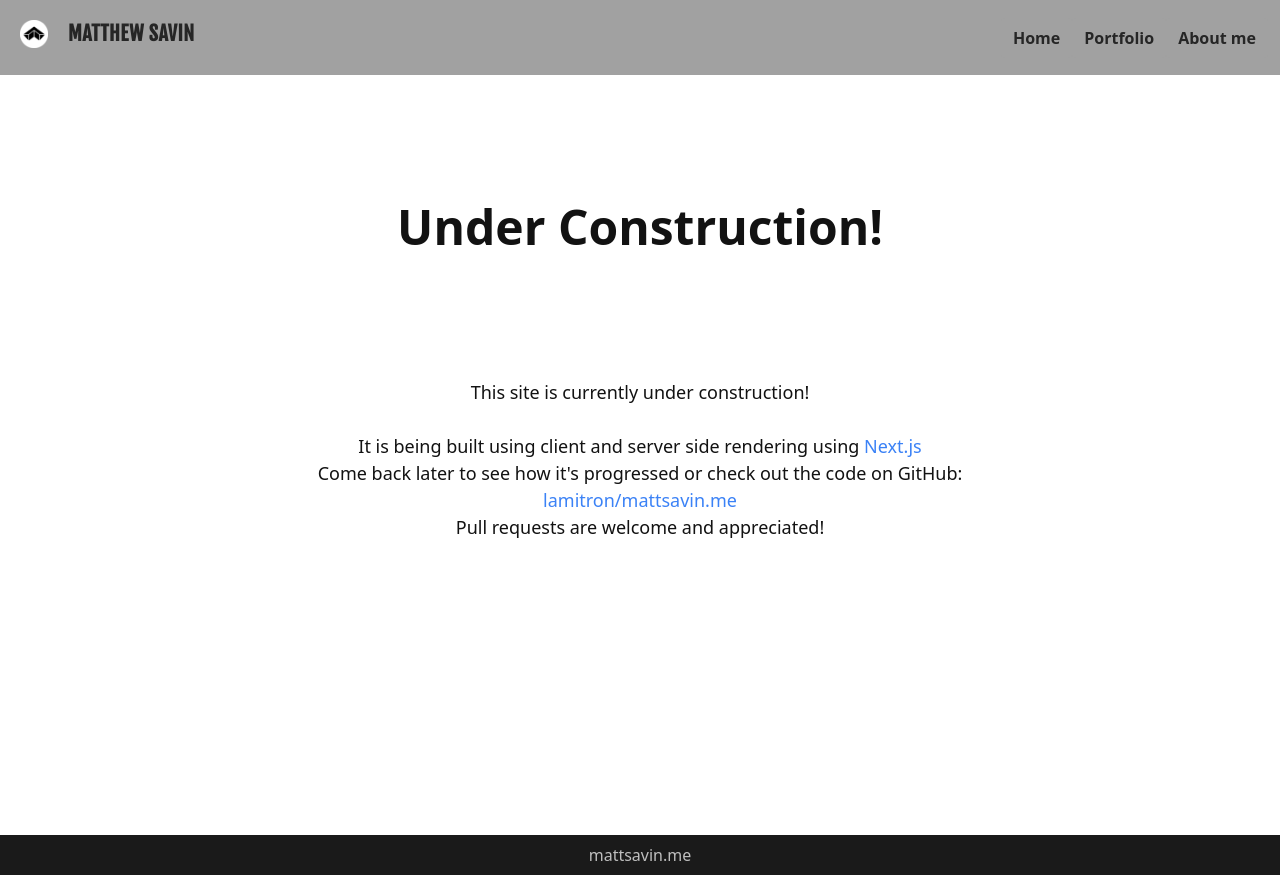
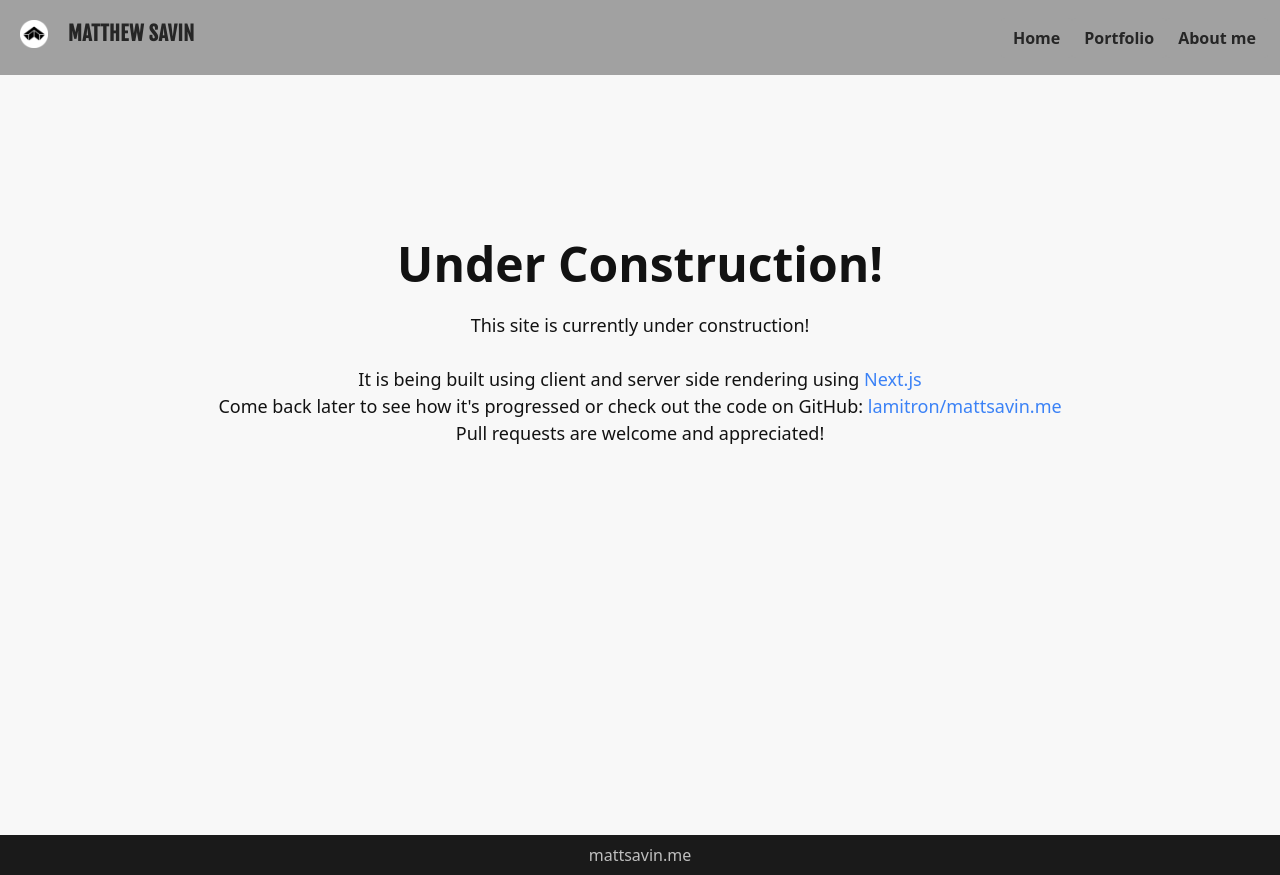
Before and after one commit to mattsavin/mattsavin.me, a Next.js app: page / in a window 1280 px wide. Built offline with nearby package versions, Linux system fonts and the light colour scheme.

Commit message:
gradient branding, larger landing page

```diff
--- a/components/navbar.module.css
+++ b/components/navbar.module.css
@@ -33,6 +33,7 @@
 
 .title {
     font-family: 'Fjalla One', sans-serif;
+    color: var(--brand-color);
 }
 
 .title p {
@@ -40,6 +41,7 @@
     float: right;
     padding-left: 0.75rem;
     padding-right: 0;
+
 }
 
 
--- a/pages/about.module.css
+++ b/pages/about.module.css
@@ -20,6 +20,7 @@
     flex-direction: column;
     align-items: center;
     justify-content: center;
+    min-height: 75vh;
 }
 
 .zigzag {
--- a/pages/about.tsx
+++ b/pages/about.tsx
@@ -59,7 +59,15 @@ const About: NextPage = () => {
                             {zigzagTop}
                         </div>
                         <span>
-                            <h1>Hi! I&#39;m Matthew<br />An aspiring young<br />computer scientist</h1>
+                            <h1>Hi! I&#39;m&nbsp;
+                                <span className={"brand"}>
+                                    Matthew
+                                </span>
+                                <br />
+                                 An aspiring young
+                                <br />
+                                computer scientist
+                            </h1>
                         </span>
                     </div>
                     <div className={styles.headingRight}>
@@ -112,13 +120,13 @@ const About: NextPage = () => {
                     </div>
                     <div className={styles.stats}>
                         <span className={styles.stat}>
-                            <h2>10 +</h2>
+                            <h2>10+</h2>
                             <div className={styles.statDivider} />
                             <p>GitHub Repositories</p>
                         </span>
 
                         <span className={styles.stat}>
-                            <h2>600 +</h2>
+                            <h2>600+</h2>
                             <div className={styles.statDivider} />
                             <p>Open Source Contributions</p>
                         </span>
--- a/styles/globals.css
+++ b/styles/globals.css
@@ -13,7 +13,7 @@
 }
 @media (prefers-color-scheme: light){
     :root {
-        --bg-color: #ffffff;
+        --bg-color: #f8f8f8;
         --contrasting-bg-color: #121212;
         --text-color: #121212;
         --contrasting-text-color: #dadada;
@@ -26,6 +26,7 @@
     --fonts: ui-sans-serif, system-ui, -apple-system, BlinkMacSystemFont, "Segoe UI", Roboto, "Helvetica Neue", Arial, "Noto Sans";
     --link-color: #3b82f6;
     --font-size-heading: 1.5rem;
+    --brand-color: #0f33ff;
 }
 
 a {
@@ -48,15 +49,31 @@ button {
 
 }
 
+
+@media (prefers-color-scheme: light) {
+    .brand {
+        background: linear-gradient(90deg, #396afc, #2948ff );
+        color: transparent;
+        -webkit-background-clip: text;
+        -webkit-text-fill-color: transparent;
+    }
+}
+
+@media (prefers-color-scheme: dark) {
+    .brand{
+        background: linear-gradient(90deg, #396afc, #2948ff );
+        color: transparent;
+        -webkit-background-clip: text;
+        -webkit-text-fill-color: transparent;
+    }
+}
+
 @media only screen and (min-width: 688px) {
 
 }
 
 @media only screen and (min-width: 992px) {
-    :root {
-        --padding: 8rem;
-        --font-size-heading: 3.5rem;
-    }
+
 }
 
 @media only screen and (min-width: 1312px) {
```
